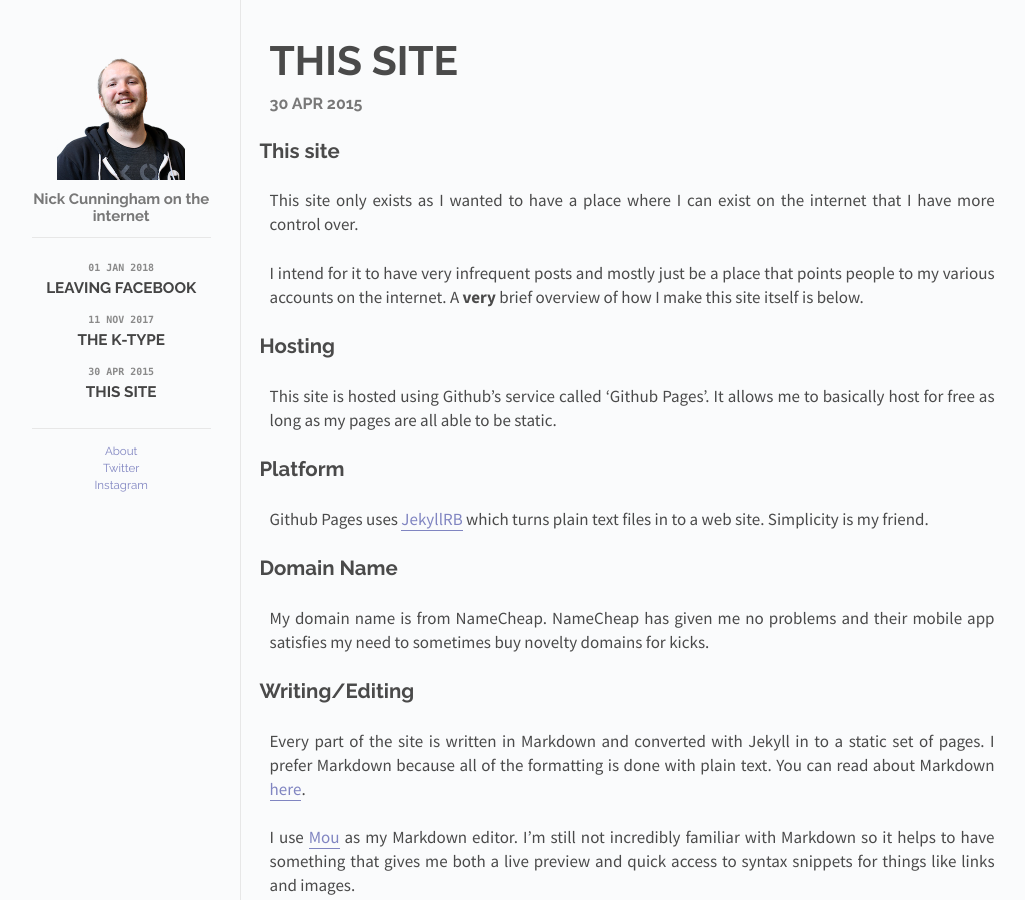
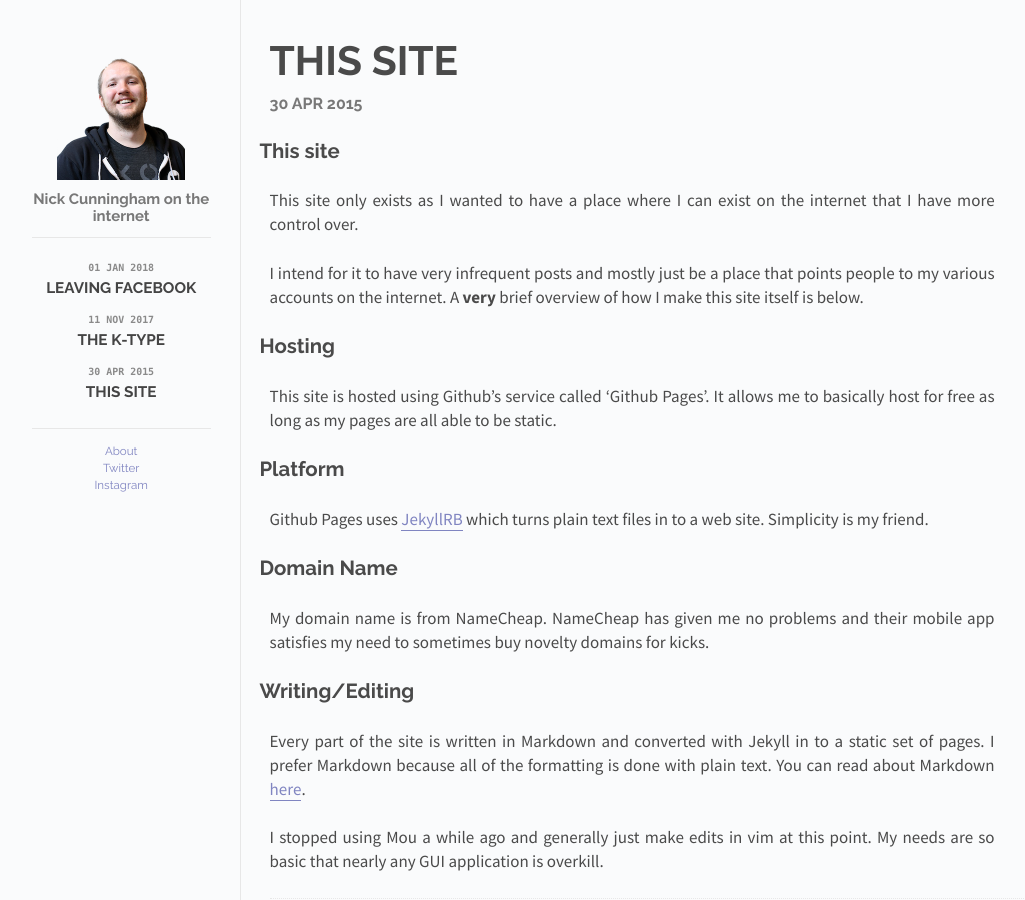
Before and after one commit to cunningham/cunningham.github.io, a Jekyll site: the page built from _posts/2015-04-30-This site.md, in a window 1280 px wide. Shown: the whole page, without its empty margins (118-1143 px from the left). Built offline with Jekyll 4.4.1, drawn with Linux system fonts in a browser that asks for light colours.

Commit message:
Update 2015-04-30-This site.md
Markdown clarification & remove Mou as I no longer use it.

```diff
--- a/_posts/2015-04-30-This site.md
+++ b/_posts/2015-04-30-This site.md
@@ -24,4 +24,4 @@ My domain name is from NameCheap.  NameCheap has given me no problems and their
 ## Writing/Editing
 Every part of the site is written in Markdown and converted with Jekyll in to a static set of pages.  I prefer Markdown because all of the formatting is done with plain text.  You can read about Markdown [here](http://daringfireball.net/projects/markdown/).
 
-I use [Mou](http://25.io/mou/) as my Markdown editor.  I'm still not incredibly familiar with Markdown so it helps to have something that gives me both a live preview and quick access to syntax snippets for things like links and images.
+I stopped using Mou a while ago and generally just make edits in vim at this point.  My needs are so basic that nearly any GUI application is overkill.
```
